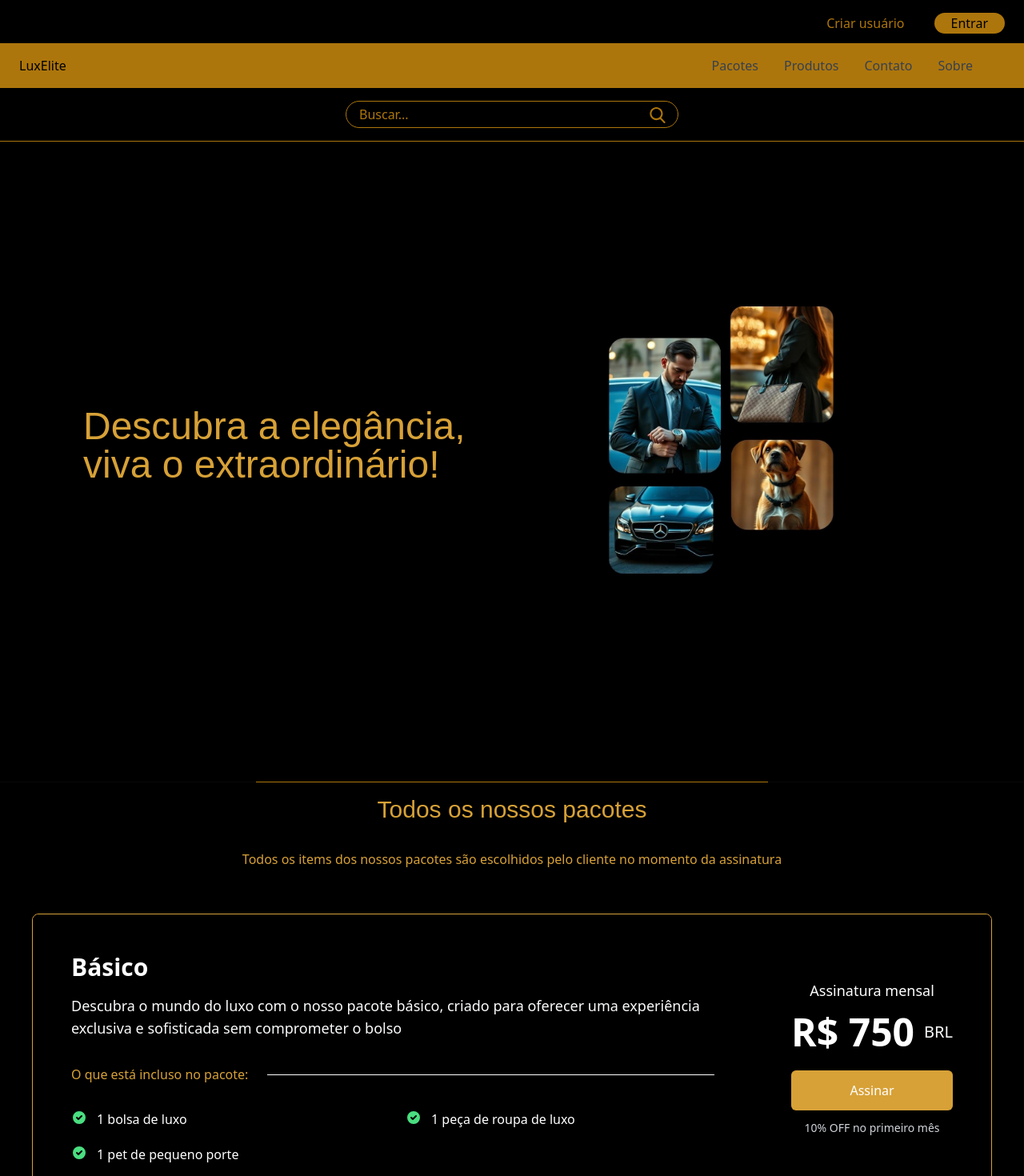
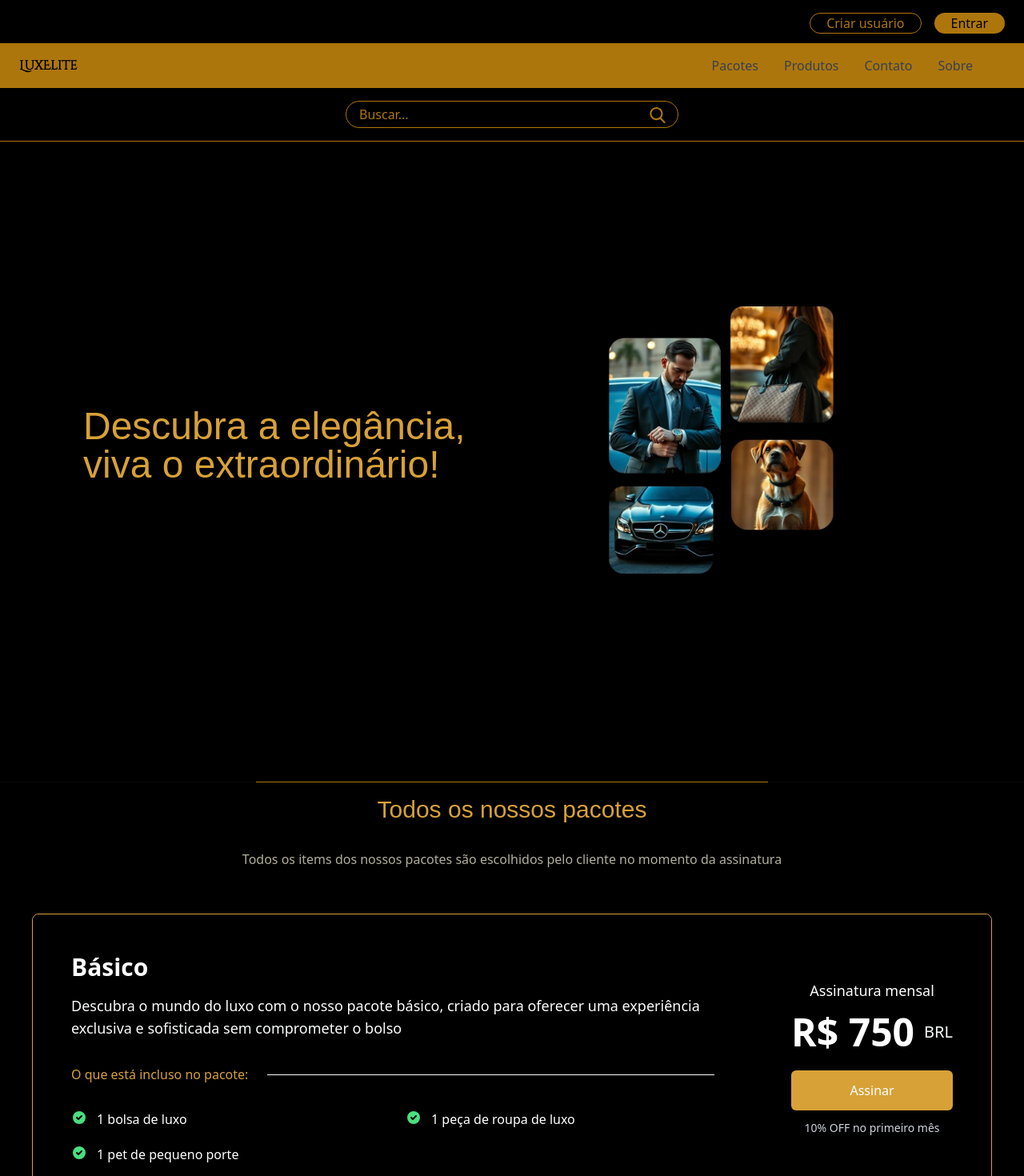
Before and after one commit to AlissonCurvina/luxElite, an Angular app: page /pricing in a window 1280 px wide. Shown: the top 1470 px of the page at 80% size. Built offline with nearby package versions, Linux system fonts and the light colour scheme; a web font is replaced by a local one.

Commit message:
homepage, pricing, nav-login e nav-menu

```diff
--- a/src/app/components/nav-login-menu/nav-login-menu.component.html
+++ b/src/app/components/nav-login-menu/nav-login-menu.component.html
@@ -9,7 +9,7 @@
                         routerLink="/create-new-user"
                         routerLinkActive="active"
                         ariaCurrentWhenActive="page"
-                        class="flex items-center justify-center px-5 border border-transparent text-base font-thin rounded-full text-[#AD760C] transition-colors border-[#AD760C] bg-black hover:bg-[#AD760C] hover:text-white">Criar usuário</a>
+                        class="flex items-center justify-center px-5 border text-base font-thin rounded-full text-[#AD760C] transition-colors border-[#AD760C] bg-black hover:bg-[#AD760C] hover:text-white">Criar usuário</a>
                 </div>
                 <div class="rounded-md shadow">
                     <a
--- a/src/app/components/nav-menu/nav-menu.component.html
+++ b/src/app/components/nav-menu/nav-menu.component.html
@@ -2,7 +2,7 @@
 	x-data="{ isOpen: false }"
 	class="relative bg-gradient-to-l  from-[#AD760C] to-[#AD760C] shadow dark:bg-black">
 	<div class="container px-6 p-4 mx-auto md:flex md:justify-between md:items-center">
-		<div class="flex items-center justify-between">
+		<div class="flex items-center justify-between font-bold font-cinzel">
 			<a routerLink="/home" routerLinkActive="active" ariaCurrentWhenActive="page">
 				<h1>LuxElite</h1>
 			</a>
--- a/src/app/views/homepage/homepage.component.html
+++ b/src/app/views/homepage/homepage.component.html
@@ -67,7 +67,7 @@
 		</ul>
 		<div class="flex items-center justify-between mt-4">
 		  <p class="text-lg font-semibold text-[#D7A137]">R$ 400,00</p>
-		  <button class="bg-[#D7A137] text-dark text-xs font-semibold py-2 px-6 rounded-2xl hover:bg-yellow-600">Detalhes</button>
+		  <button routerLink="/product-details/1" class="bg-[#D7A137] text-dark text-xs font-semibold py-2 px-6 rounded-2xl hover:bg-yellow-600">Detalhes</button>
 		</div>
 	  </div>
 	</div>
@@ -90,7 +90,7 @@
 		</ul>
 		<div class="flex items-center justify-between mt-4">
 		  <p class="text-lg font-semibold text-[#D7A137]">R$ 40,00</p>
-		  <button class="bg-[#D7A137] text-dark text-xs font-semibold py-2 px-6 rounded-2xl hover:bg-yellow-600">Detalhes</button>
+		  <button routerLink="/product-details/16" class="bg-[#D7A137] text-dark text-xs font-semibold py-2 px-6 rounded-2xl hover:bg-yellow-600">Detalhes</button>
 		</div>
 	  </div>
 	</div>
@@ -113,7 +113,7 @@
 		</ul>
 		<div class="flex items-center justify-between mt-4">
 		  <p class="text-lg font-semibold text-[#D7A137]">R$ 300,00</p>
-		  <button class="bg-[#D7A137] text-dark text-xs font-semibold py-2 px-6 rounded-2xl hover:bg-yellow-600">Detalhes</button>
+		  <button routerLink="/product-details/19" class="bg-[#D7A137] text-dark text-xs font-semibold py-2 px-6 rounded-2xl hover:bg-yellow-600">Detalhes</button>
 		</div>
 	  </div>
 	</div>
--- a/src/app/views/homepage/homepage.component.ts
+++ b/src/app/views/homepage/homepage.component.ts
@@ -1,6 +1,7 @@
 import { Component } from '@angular/core';
 import { RouterModule, Routes } from '@angular/router';
 import { PricingComponent } from '../pricing/pricing.component';
+import { ProductDetailsComponent } from '../product-details/product-details.component';
 
 @Component({
   selector: 'app-homepage',
@@ -15,4 +16,5 @@ export class HomepageComponent {
 
 const routes: Routes = [
   { path: 'pricing', component: PricingComponent },
+  { path: 'product-details', component: ProductDetailsComponent }
 ];
--- a/src/app/views/pricing/pricing.component.html
+++ b/src/app/views/pricing/pricing.component.html
@@ -24,7 +24,7 @@
     <h1 class="text-3xl font-forum text-center p-4 text-[#D7A137]">
         Todos os nossos pacotes
     </h1>
-    <h4 class="text-center text-dark p-4 text-[#D7A137]">
+    <h4 class="text-center text-dark p-4 text-[#b2ae9b]">
         Todos os items dos nossos pacotes são escolhidos pelo cliente no momento da assinatura
     </h4>
 </div>
```
